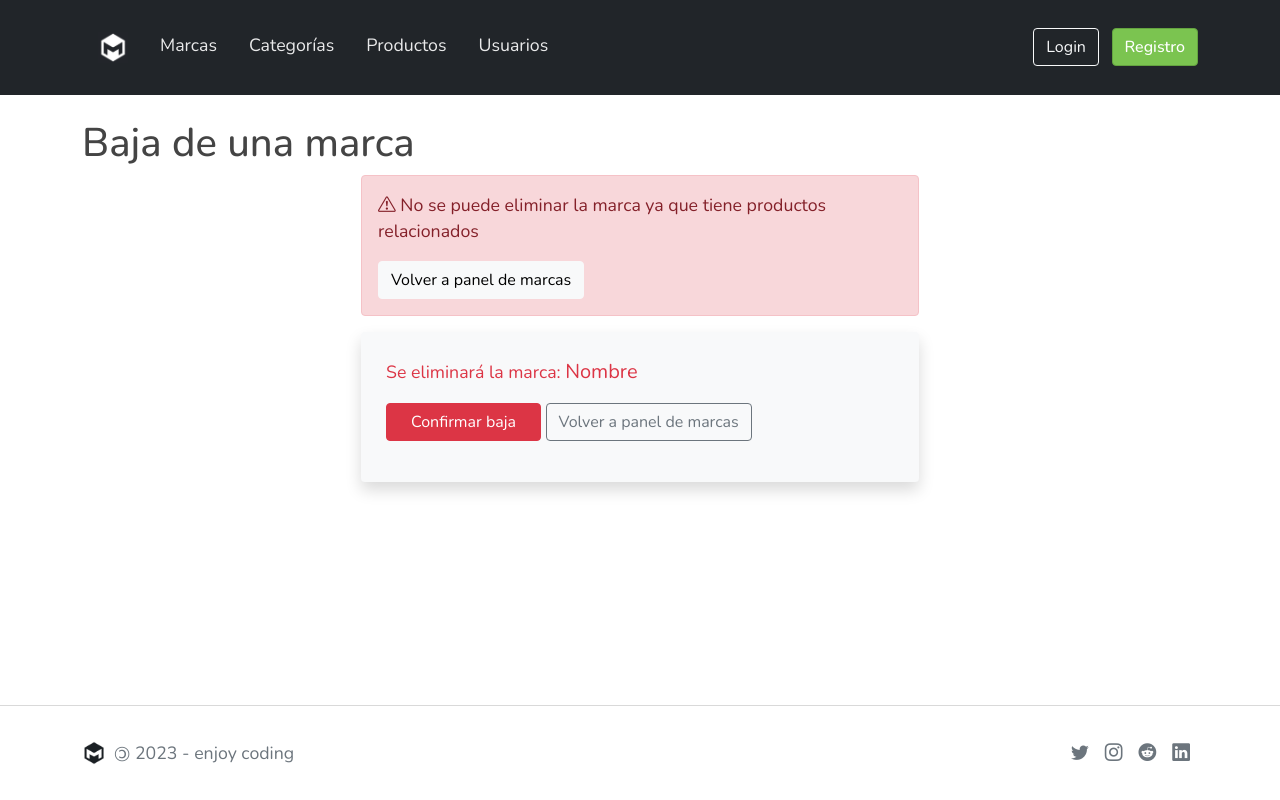
After one commit to exegeses/php-61913, a PHP site: page /formEliminarMarca.php in a window 1280 px wide. The commit adds this page. Run offline with PHP 8.4, Linux system fonts and the light colour scheme.

Commit message:
vista de confirmación de baja de una marca

```diff
--- a/catalogo/agregarMarca.php
+++ b/catalogo/agregarMarca.php
@@ -8,7 +8,7 @@
 ?>
 
     <main class="container py-4">
-        <h1>Contenido de la sección</h1>
+        <h1>Alta de una marca</h1>
 <?php
         $css = 'danger';
         $mensaje = 'No se pudo agregar la marca';
--- /dev/null
+++ b/catalogo/formEliminarMarca.php
@@ -0,0 +1,35 @@
+<?php
+    require 'config/config.php';
+    include 'layout/header.php';
+    include 'layout/nav.php';
+?>
+
+    <main class="container py-4">
+        <h1>Baja de una marca</h1>
+
+        <div class="alert alert-danger col-6 mx-auto">
+            <i class="bi bi-exclamation-triangle"></i>
+            No se puede eliminar la marca ya que tiene productos relacionados
+            <br>
+            <a href="adminMarcas.php" class="btn btn-light mt-3">
+                Volver a panel de marcas
+            </a>
+        </div>
+
+
+        <div class="alert bg-light p-4 col-6 mx-auto shadow text-danger">
+            Se eliminará la marca: <span class="lead">Nombre</span>
+            <form action="eliminarMarca.php" method="post">
+                <input type="hidden" name="idMarca"
+                       value="idMarca">
+                <button class="btn btn-danger my-3 px-4">Confirmar baja</button>
+                <a href="adminMarcas.php" class="btn btn-outline-secondary">
+                    Volver a panel de marcas
+                </a>
+            </form>
+        </div>
+
+
+    </main>
+
+<?php  include 'layout/footer.php';  ?>
```
